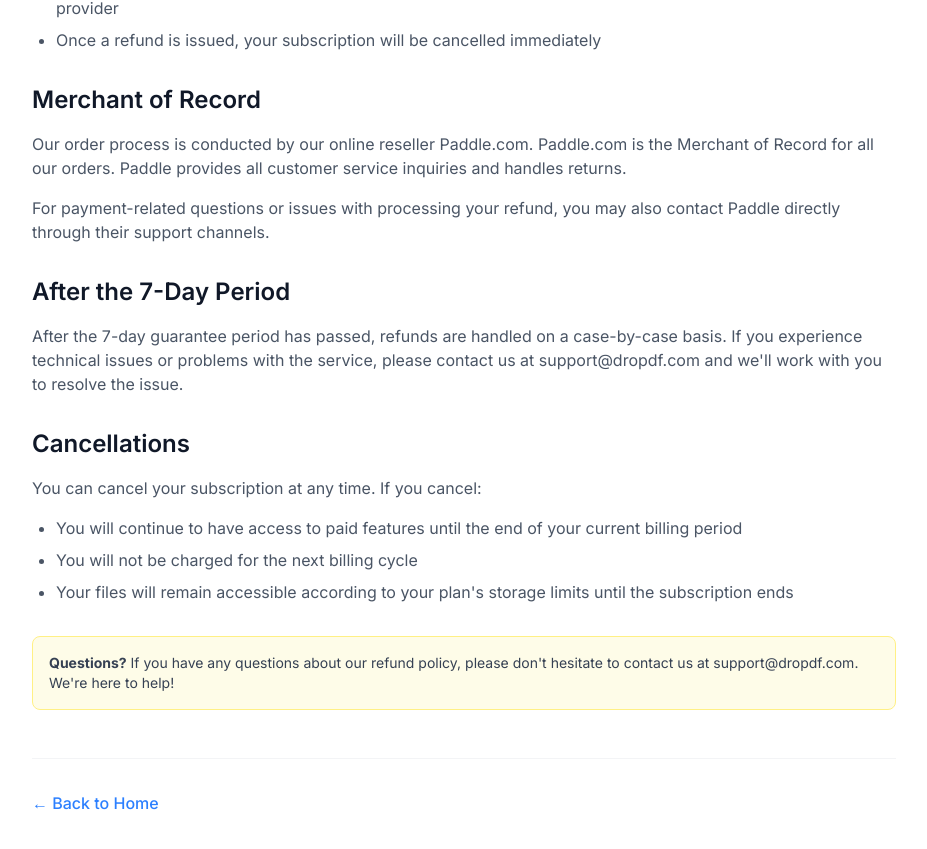
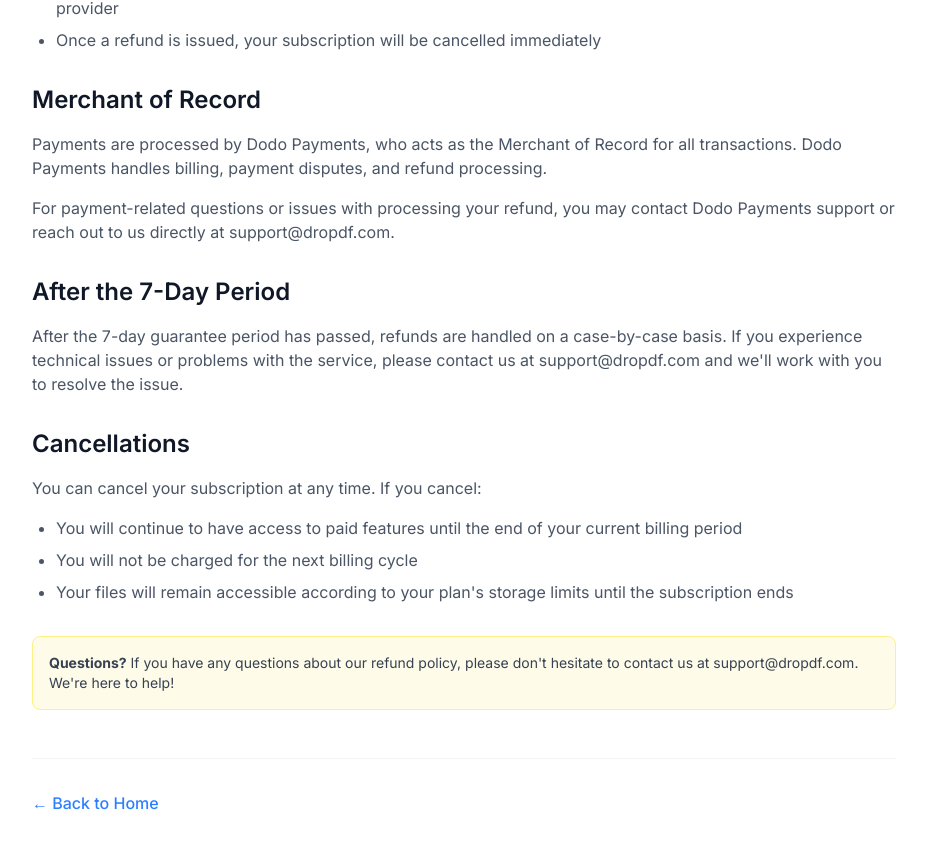
Before and after one commit to manoj-nallusamy/dropdf, a Next.js app: page /refund in a window 1280 px wide. Shown: the part 1035-1884 px from the top of the page, without its empty margins (176-1103 px from the left). Built offline with nearby package versions, Linux system fonts and the light colour scheme; no server answers.

Commit message:
replace paddle with dodo payments for approval review

```diff
--- a/app/privacy/page.tsx
+++ b/app/privacy/page.tsx
@@ -100,7 +100,7 @@ export default function PrivacyPage() {
           <section className="mb-8">
             <h2 className="text-2xl font-semibold text-gray-900 mb-4">Payment Processing</h2>
             <p className="text-gray-600 mb-4">
-              When you purchase a paid plan (Pro or Business), payment processing is handled by our Merchant of Record, Paddle.com. Paddle collects and processes payment information on our behalf. Please refer to Paddle&apos;s privacy policy for details on how they handle your payment data.
+              When you purchase a paid plan (Pro or Business), payment processing is handled by our Merchant of Record, Dodo Payments. Dodo Payments collects and processes payment information on our behalf, including billing details and tax compliance. Please refer to Dodo Payments&apos; privacy policy for details on how they handle your payment data.
             </p>
           </section>
 
--- a/app/refund/page.tsx
+++ b/app/refund/page.tsx
@@ -76,10 +76,10 @@ export default function RefundPage() {
           <section className="mb-8">
             <h2 className="text-2xl font-semibold text-gray-900 mb-4">Merchant of Record</h2>
             <p className="text-gray-600 mb-4">
-              Our order process is conducted by our online reseller Paddle.com. Paddle.com is the Merchant of Record for all our orders. Paddle provides all customer service inquiries and handles returns.
+              Payments are processed by Dodo Payments, who acts as the Merchant of Record for all transactions. Dodo Payments handles billing, payment disputes, and refund processing.
             </p>
             <p className="text-gray-600">
-              For payment-related questions or issues with processing your refund, you may also contact Paddle directly through their support channels.
+              For payment-related questions or issues with processing your refund, you may contact Dodo Payments support or reach out to us directly at support@dropdf.com.
             </p>
           </section>
 
--- a/app/terms/page.tsx
+++ b/app/terms/page.tsx
@@ -50,8 +50,11 @@ export default function TermsPage() {
 
           <section className="mb-8">
             <h2 className="text-2xl font-semibold text-gray-900 mb-4">Payment Processing</h2>
+            <p className="text-gray-600 mb-4">
+              Payments are processed by Dodo Payments, who acts as the Merchant of Record for all transactions. Dodo Payments handles billing, tax compliance, and payment disputes.
+            </p>
             <p className="text-gray-600">
-              Our order process is conducted by our online reseller Paddle.com. Paddle.com is the Merchant of Record for all our orders. Paddle provides all customer service inquiries and handles returns.
+              For payment-related inquiries, billing questions, or refund requests, you may contact Dodo Payments support or reach out to us at support@dropdf.com.
             </p>
           </section>
 
```
